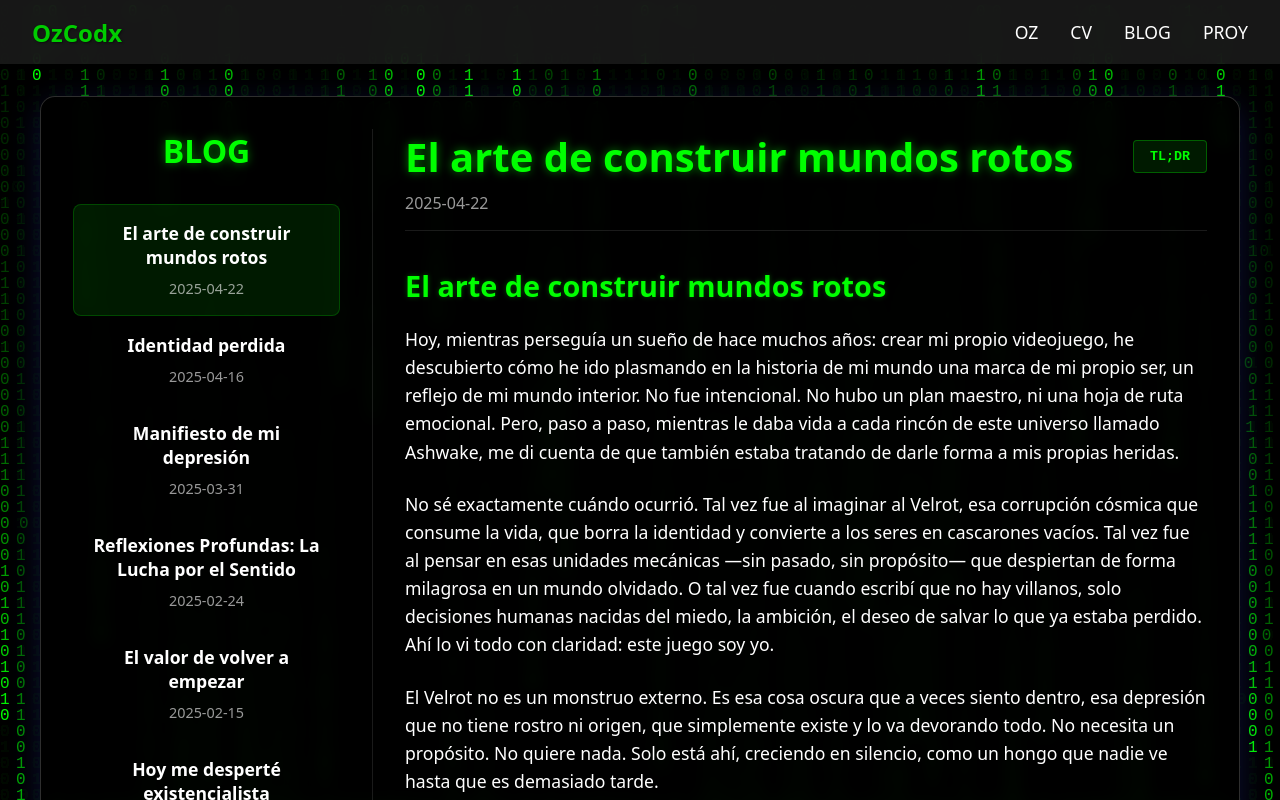
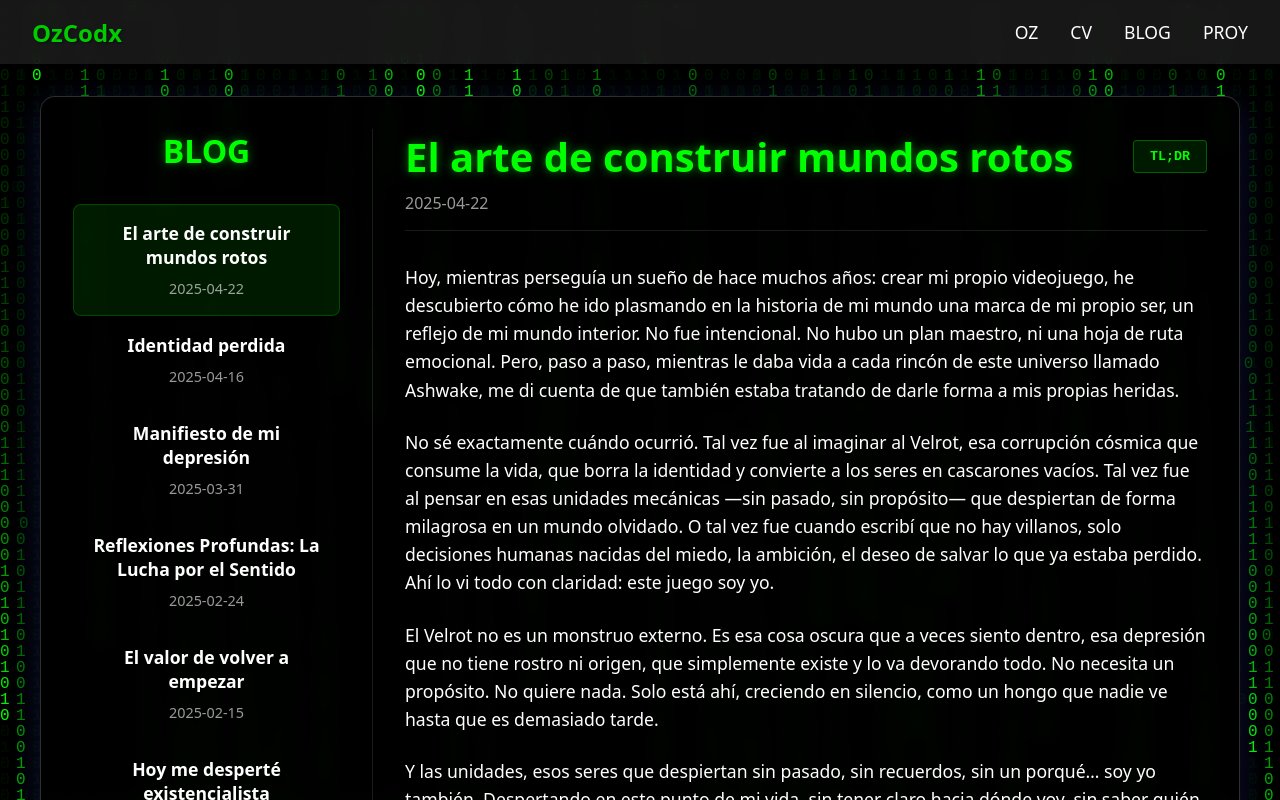
Before and after one commit to ozkar-co/personal-site, a React (Vite) app: page /#/blog in a window 1280 px wide. Shown: the top 800 px of the page. Built offline with nearby package versions, Linux system fonts and the light colour scheme.

Commit message:
Remove header from blog entry "Arte Construir Mundos Rotos" for improved content flow.

```diff
--- a/src/components/Blog/entries/arte-construir-mundos-rotos.ts
+++ b/src/components/Blog/entries/arte-construir-mundos-rotos.ts
@@ -10,7 +10,6 @@ const arteConstruirMundosRotos: BlogEntryType = {
     </p>
   `,
   content: `
-    <h2>El arte de construir mundos rotos</h2>
     <p>
       Hoy, mientras perseguía un sueño de hace muchos años: crear mi propio videojuego, he descubierto cómo he ido plasmando en la historia de mi mundo una marca de mi propio ser, un reflejo de mi mundo interior. No fue intencional. No hubo un plan maestro, ni una hoja de ruta emocional. Pero, paso a paso, mientras le daba vida a cada rincón de este universo llamado Ashwake, me di cuenta de que también estaba tratando de darle forma a mis propias heridas.
     </p>
```
